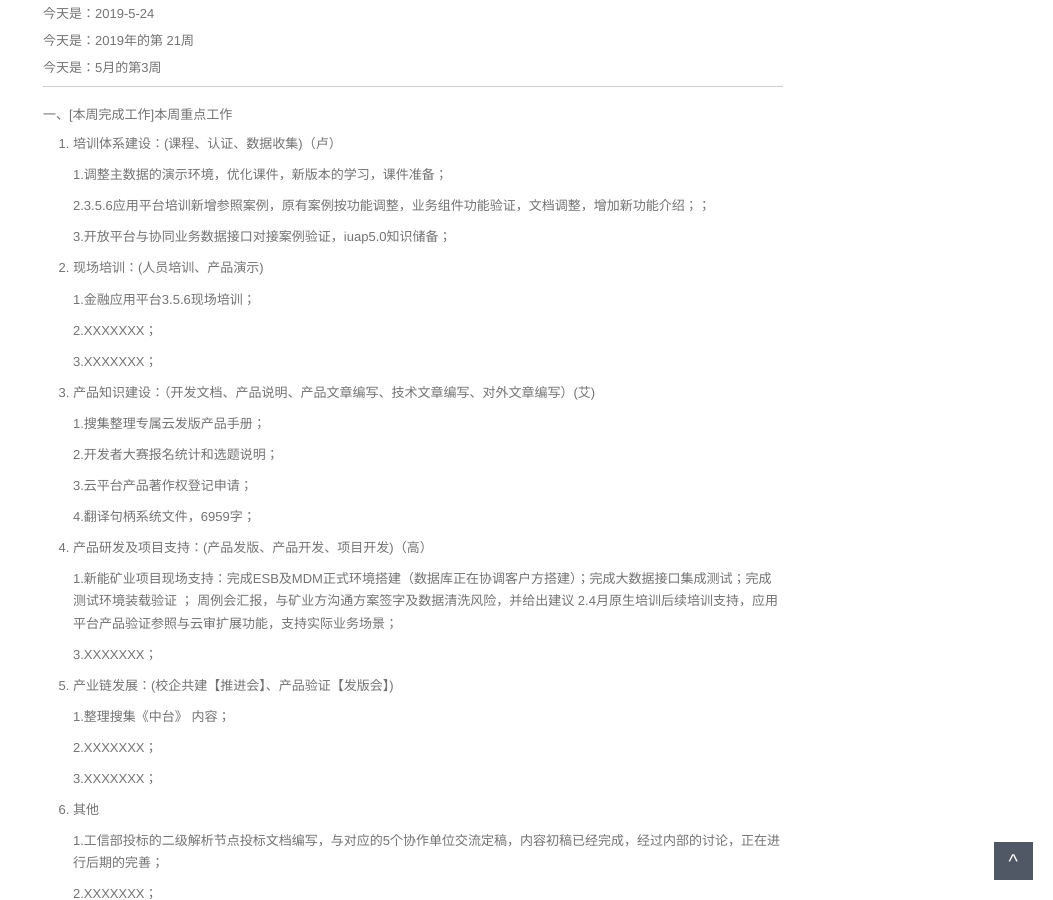
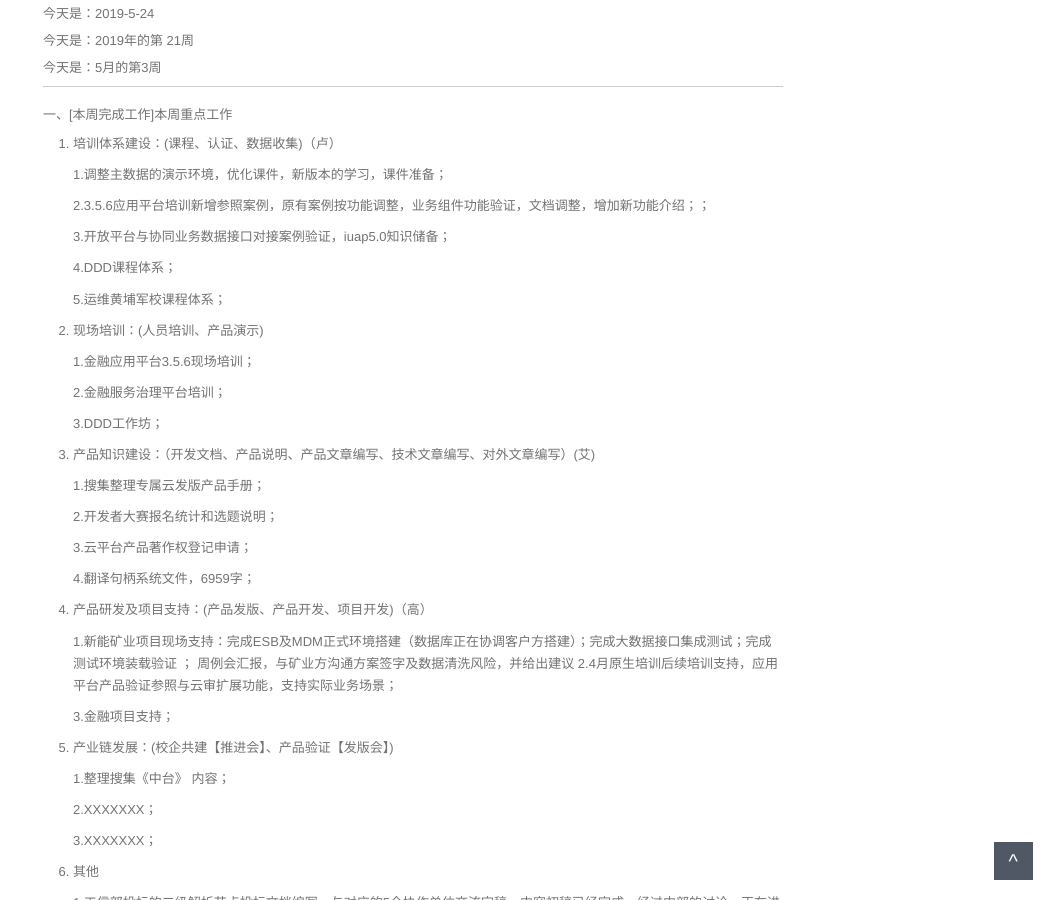
Before and after one commit to walllFlower/blog, a Jekyll site: the page built from _posts/2018-07-17-day_report_cxz.md, in a window 1280 px wide and 900 px high, scrolled down 403 px. Shown: the whole window, without its empty margins (227-1280 px from the left). Built offline with Jekyll 4.4.1, drawn with Linux system fonts in a browser that asks for light colours; comment, search, counter and statistics services are not loaded.

Commit message:
Update 2018-07-17-day_report_cxz.md

```diff
--- a/_posts/2018-07-17-day_report_cxz.md
+++ b/_posts/2018-07-17-day_report_cxz.md
@@ -31,13 +31,17 @@ categories: 技术运营工作周报
 
     3.开放平台与协同业务数据接口对接案例验证，iuap5.0知识储备；
 
+    4.DDD课程体系；
+
+    5.运维黄埔军校课程体系；
+
 2. 现场培训：(人员培训、产品演示)
 
     1.金融应用平台3.5.6现场培训；
 
-    2.XXXXXXX；
-
-    3.XXXXXXX；
+    2.金融服务治理平台培训；
+
+    3.DDD工作坊；
 
 3. 产品知识建设：（开发文档、产品说明、产品文章编写、技术文章编写、对外文章编写）(艾)
 
@@ -55,7 +59,7 @@ categories: 技术运营工作周报
       周例会汇报，与矿业方沟通方案签字及数据清洗风险，并给出建议
     2.4月原生培训后续培训支持，应用平台产品验证参照与云审扩展功能，支持实际业务场景；
 
-    3.XXXXXXX；
+    3.金融项目支持；
 
 5. 产业链发展：(校企共建【推进会】、产品验证【发版会】)
 
```
